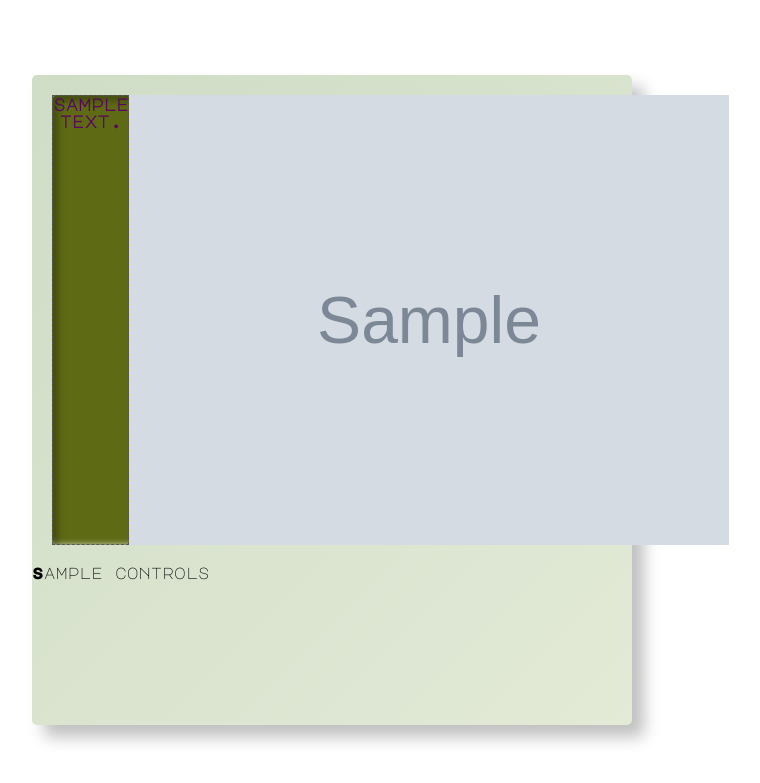
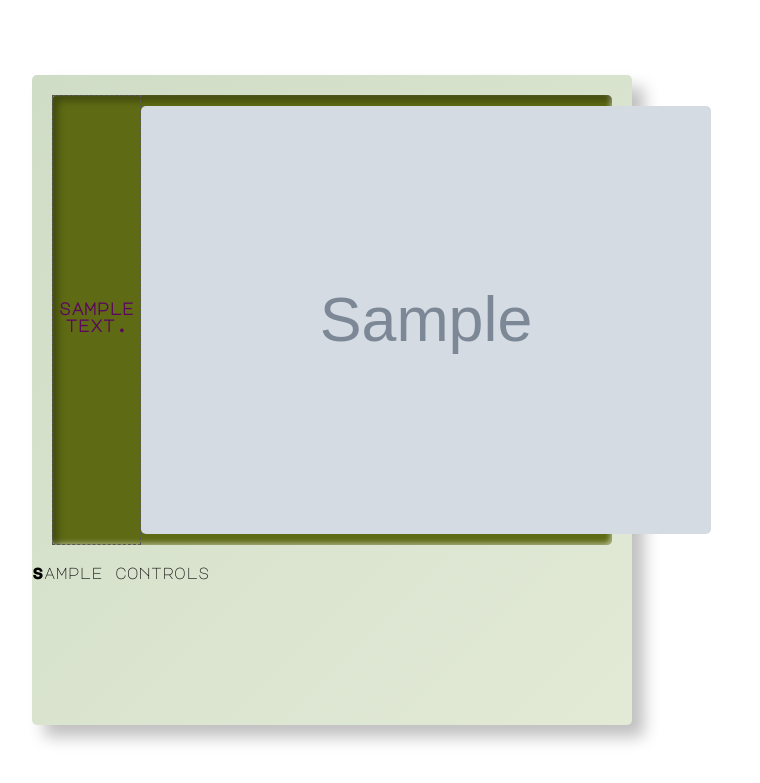
Before and after one commit to Xel4ek/Moviemon, a Django app: template root/templates/root/battle.html in a window 1280 px wide. Shown: the top 783 px of the page, without its empty margins (308-1068 px from the left). Run offline with Django 3.2, Linux system fonts and the light colour scheme; the template is opened without the code that fills it: most values are stand-ins (such as "Sample title", 1, 10 or a date in 2020); grey boxes marked "Sample" are stand-in pictures; parts of the project's set-up code (start-up, migrations or seed data) failed here and were passed over.

```diff
--- a/root/static/css/battle.css
+++ b/root/static/css/battle.css
@@ -8,11 +8,15 @@
 .battle:first-child{
     flex: 1 1 auto;
 }
+.info_block > div {
+    padding: 0 .4rem;
+}
 .battle .info_block {
     display: flex;
     flex-direction: column;
     text-align: center;
     height: 100%;
+    justify-content: space-around;
 }
 .battle .info_block:first-child {
     padding-bottom: .5rem;
--- a/root/static/css/worldmap.css
+++ b/root/static/css/worldmap.css
@@ -15,8 +15,9 @@
     position: relative;
     }
 .display > img {
-    height: 100%;
+    height: 95%;
     margin: auto;
+    border-radius: 5px;
 }
 .display > div {
     position: relative;
--- a/root/templates/root/battle.html
+++ b/root/templates/root/battle.html
@@ -3,7 +3,9 @@
     <div class="display battle">
         <div class="info_block">
             {% for text in massage %}
-                <div>{{ text }}</div>
+                {% if text %}
+                    <div>{{ text }}</div>
+                {% endif %}
             {% endfor %}
         </div>
         {% if moviemon.poster != 'N/A' %}
```
Also changed, not shown: root/views.py (+5 -4 lines).
